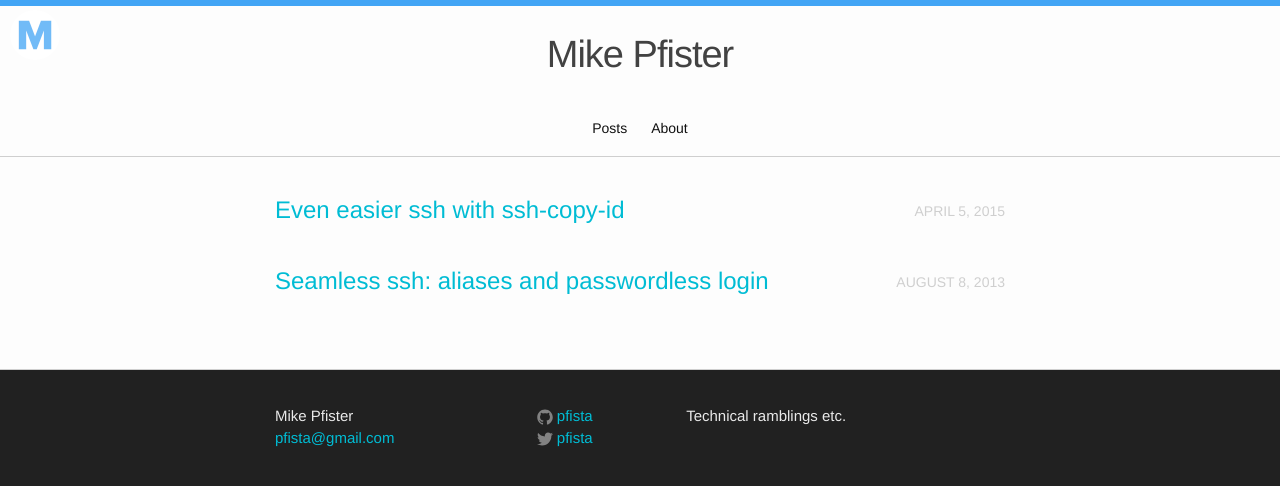
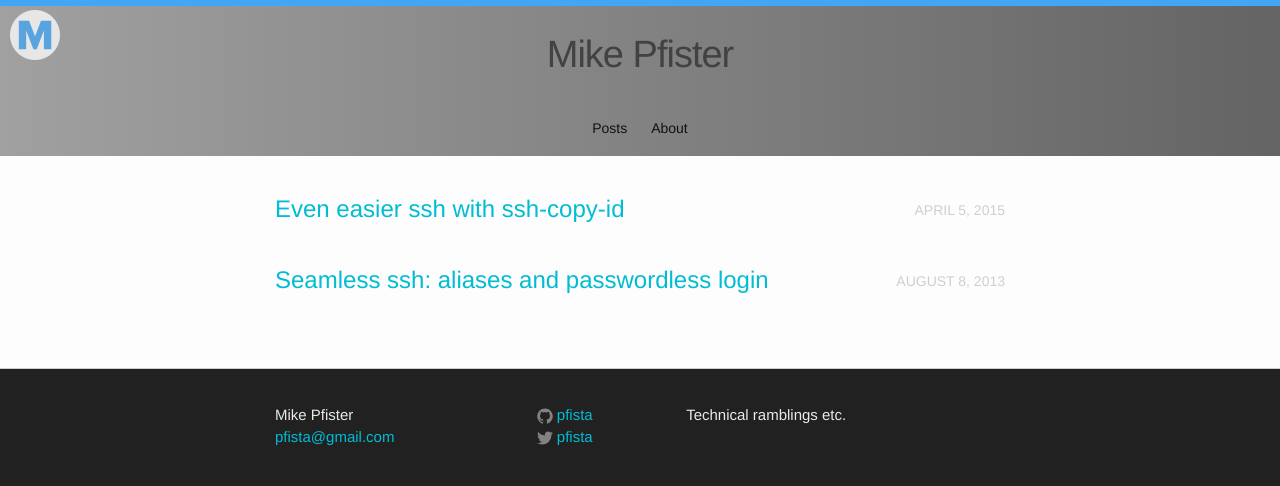
Before and after one commit to pfista/pfista-old.github.io, a Jekyll site: the page built from index.html, in a window 1280 px wide. Shown: the top 486 px of the page. Built offline with Jekyll 4.4.1, drawn with Linux system fonts in a browser that asks for light colours.

Commit message:
adding animations

```diff
--- a/_sass/_layout.scss
+++ b/_sass/_layout.scss
@@ -3,8 +3,15 @@
  */
 .site-header {
     border-top: 6px solid $accent-color-light;
-    border-bottom: 1px solid $grey-color-light;
-    min-height: 56px;
+    border-bottom: 0px solid $grey-color-light;
+    min-height: 60px;
+
+
+    background-color: $accent-color-light;
+    background-image: -webkit-linear-gradient(right , #0f0f0f, #ffffff);
+    background-size: 400% 400%;
+    animation: swim 30s ease infinite;
+    -webkit-animation: swim 30s ease infinite;
 
     // Positioning context for the mobile navigation icon
     position: relative;
@@ -16,6 +23,12 @@
     }
 }
 
+@-webkit-keyframes
+  swim {
+    0% {background-position: 0% 50%}
+    50% {background-position: 100% 50%}
+    100% {background-position: 0% 50%}
+  }
 
 .site-title {
     font-size: 38px;
```
Also changed, not shown: _drafts/social-referral-hacking.md (+1 -1 lines).
